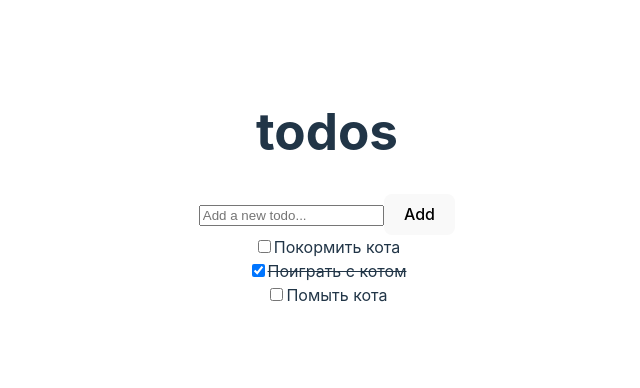
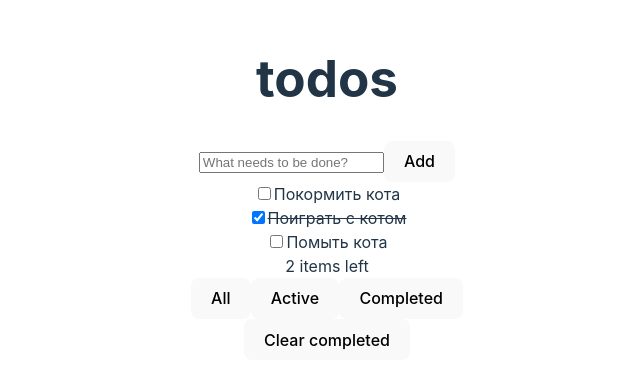
Before and after one commit to wintermute28/todo-mindbox, a React (Vite) app: page / in a window 1280 px wide. Shown: the part 212-600 px from the top of the page, without its empty margins (313-953 px from the left). Built offline with nearby package versions, Linux system fonts and the light colour scheme.

Commit message:
Add FilterTodo

```diff
--- a/src/App.tsx
+++ b/src/App.tsx
@@ -6,6 +6,7 @@ import { ITodo } from "./types/types";
 import "./App.css";
 import { TodoItem } from "./components/TodoItem/TodoItem";
 import { AddTodo } from "./components/AddTodo/AddTodo";
+import { FilterTodo } from "./components/FilterTodo/FilterTodo";
 
 function App(): React.FC {
   const [todos, setTodos] = useState<ITodo[]>([
@@ -13,6 +14,7 @@ function App(): React.FC {
     { id: uuidv4(), text: "Поиграть с котом", completed: true },
     { id: uuidv4(), text: "Помыть кота", completed: false },
   ]);
+  const [filter, setFilter] = useState<string>("all");
 
   const toggleTodo = (id: string) => {
     setTodos(
@@ -21,6 +23,7 @@ function App(): React.FC {
       )
     );
   };
+
   const addTodo = (text: string) => {
     const newTodo = {
       id: uuidv4(),
@@ -30,15 +33,33 @@ function App(): React.FC {
     setTodos([...todos, newTodo]);
   };
 
+  const clearCompleted = () => {
+    setTodos(todos.filter((todo) => !todo.completed));
+  };
+
+  const filteredTodos = todos.filter((todo) => {
+    if (filter === "active") return !todo.completed;
+    if (filter === "completed") return todo.completed;
+    return true;
+  });
+
+  const itemsLeft = todos.filter((todo) => !todo.completed).length;
+
   return (
     <div className="todo-app">
       <h1>todos</h1>
       <AddTodo addTodo={addTodo} />
       <div className="todo-list">
-        {todos.map((todo) => (
+        {filteredTodos.map((todo) => (
           <TodoItem key={todo.id} {...todo} toggleTodo={toggleTodo} />
         ))}
       </div>
+      <FilterTodo
+        filter={filter}
+        setFilter={setFilter}
+        clearCompleted={clearCompleted}
+        itemsLeft={itemsLeft}
+      />
     </div>
   );
 }
--- a/src/components/AddTodo/AddTodo.tsx
+++ b/src/components/AddTodo/AddTodo.tsx
@@ -18,7 +18,7 @@ export const AddTodo: React.FC<IAddTodoProps> = ({ addTodo }) => {
         type="text"
         value={inputValue}
         onChange={(e) => setInputValue(e.target.value)}
-        placeholder="Add a new todo..."
+        placeholder="What needs to be done?"
       />
       <button type="submit">Add</button>
     </form>
--- /dev/null
+++ b/src/components/FilterTodo/FilterTodo.tsx
@@ -0,0 +1,33 @@
+import { IFilterTodoProps } from "../../types/types";
+
+export const FilterTodo: React.FC<IFilterTodoProps> = ({
+  filter,
+  setFilter,
+  clearCompleted,
+  itemsLeft,
+}) => (
+  <div className="filters">
+    <span>{itemsLeft} items left</span>
+    <div className="filter-buttons">
+      <button
+        onClick={() => setFilter("all")}
+        className={filter === "all" ? "active" : ""}
+      >
+        All
+      </button>
+      <button
+        onClick={() => setFilter("active")}
+        className={filter === "active" ? "active" : ""}
+      >
+        Active
+      </button>
+      <button
+        onClick={() => setFilter("completed")}
+        className={filter === "completed" ? "active" : ""}
+      >
+        Completed
+      </button>
+    </div>
+    <button onClick={clearCompleted}>Clear completed</button>
+  </div>
+);
```
Also changed, not shown: src/types/types.ts (+11 -0 lines).
